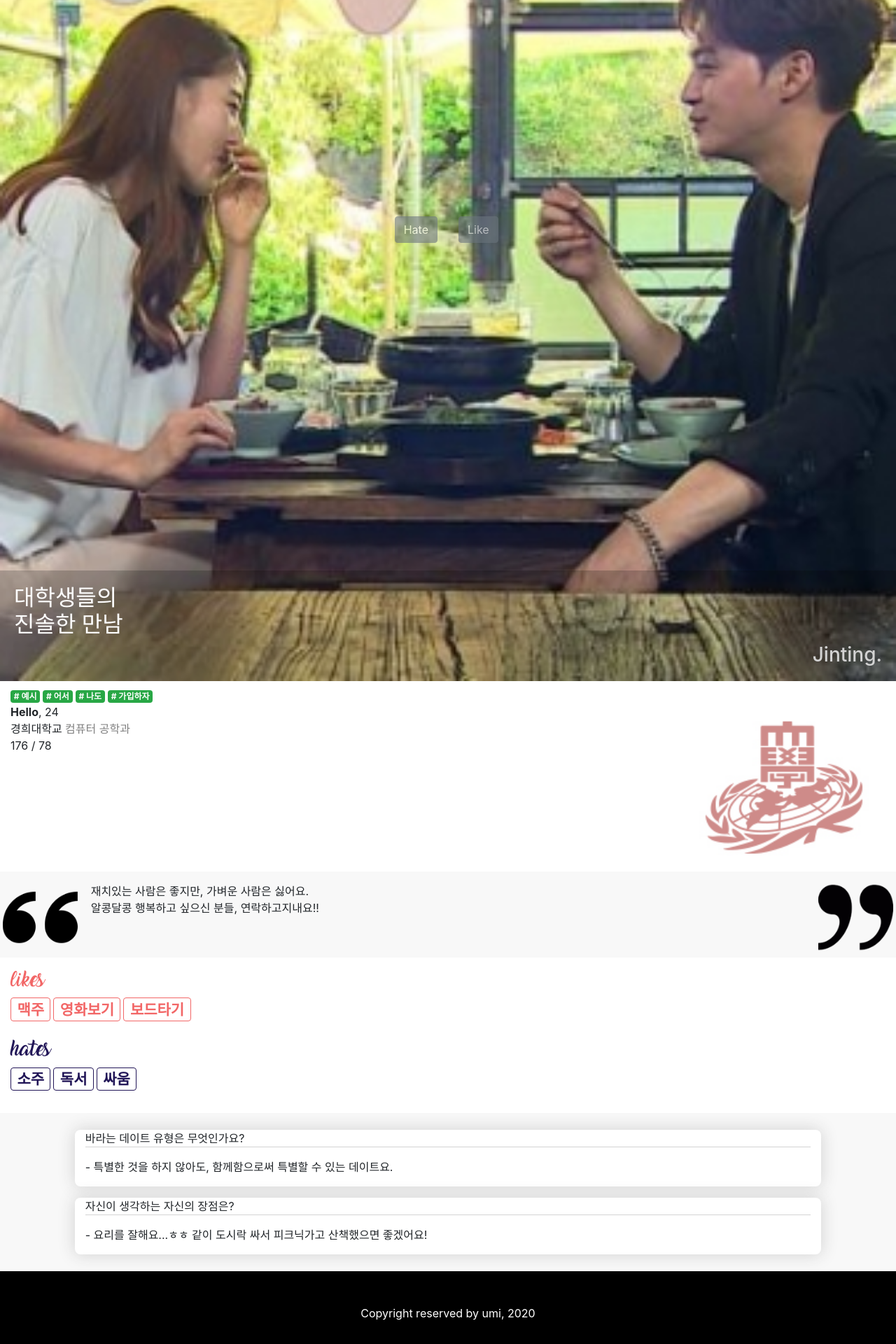
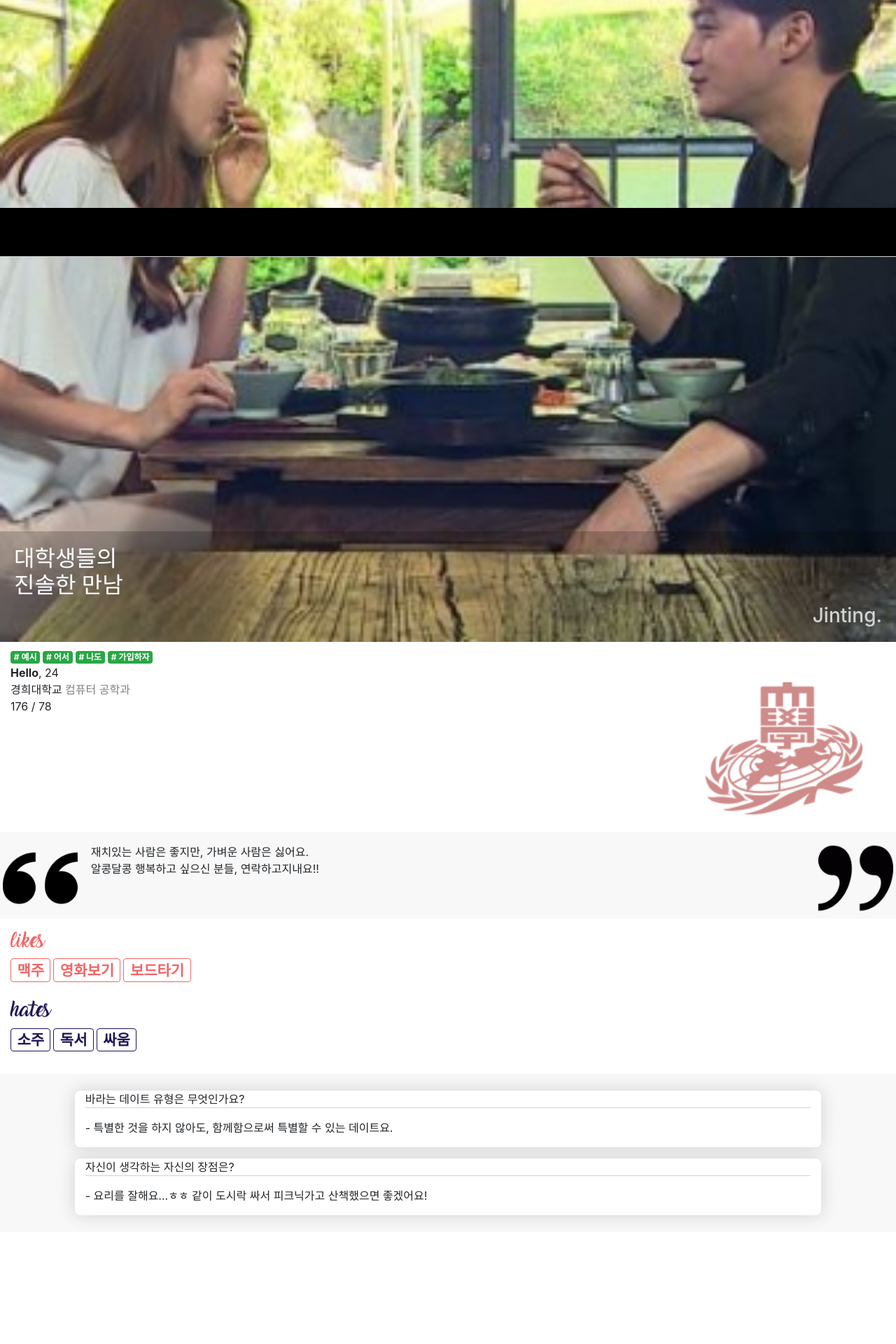
Before and after one commit to umi0410/meet, a React (Create React App) app: page / in a window 1280 px wide. Shown: the part 433-2353 px from the top of the page at 70% size. After the commit the page ends 2263 px from the top, so only its background shows below. Built offline with nearby package versions, Linux system fonts and the light colour scheme; no server answers.

Commit message:
메시지 보내고 스크롤, 받을 땐 아직

```diff
--- a/src/App.js
+++ b/src/App.js
@@ -30,6 +30,7 @@ import utils from "./utils";
 
 import MainPage from "./MainPage";
 import AppBar from "./AppBar";
+import BottomBar from "./BottomBar";
 import LoginPage from "./LoginPage";
 import RegisterPage from "./RegisterPage";
 import MyPage from "./MyPage";
@@ -105,7 +106,7 @@ class App extends Component {
 										console.log("reday");
 										registration.showNotification(
 											`${data.sender.nickname +
-												"sent a message"}`,
+												"  sent a message"}`,
 											{
 												body: data.data,
 												icon:
@@ -125,33 +126,11 @@ class App extends Component {
 									});
 								}
 							});
-
-							//navigator.serviceWorker.ready 이후 showNotification은 원래 기본적인 service worker
-							//Notification은 Firebase 의 service worker.
-							// new Notification(
-							// 	data.sender.nickname + "으로 부터 메시지",
-							// 	{
-							// 		body: data.data,
-							// 		//이미지 어떻게 넣냐..
-							// 		imageUrl:
-							// 			"https://previews.123rf.com/images/avectors/avectors1803/avectors180300188/98093154-heart-logo-vector-icon-isolated-modern-abstract-line-black-heart-symbol-.jpg",
-							// 		icon:
-							// 			"https://previews.123rf.com/images/avectors/avectors1803/avectors180300188/98093154-heart-logo-vector-icon-isolated-modern-abstract-line-black-heart-symbol-.jpg",
-							// 		image:
-							// 			"https://previews.123rf.com/images/avectors/avectors1803/avectors180300188/98093154-heart-logo-vector-icon-isolated-modern-abstract-line-black-heart-symbol-.jpg"
-							// 	}
-							// );
 						}
 					}
 				});
 			}
 		}
-		// setInterval(() => {
-		// 	console.log(this.state.isScreenVisible);
-		// }, 1000);
-		//   socket.on('chat message', function(msg){
-		//     $('#messages').append($('<li>').text(msg));
-		//   });
 	}
 	loadProfilePage = event => {};
 	setUserToRead = _id => {
@@ -182,7 +161,6 @@ class App extends Component {
 					client="ca-pub-7292810486004926"
 					slot="7806394673"
 				/> */}
-				<h1>{"" + this.state.isScreenVisible}</h1>
 				<BrowserRouter>
 					<Route
 						exact
@@ -226,7 +204,9 @@ class App extends Component {
 				</BrowserRouter>
 
 				{/* Footer */}
-				<Container fluid={true}>
+
+				<BottomBar></BottomBar>
+				{/* <Container fluid={true}>
 					<Row style={{ background: "black" }} className="pt-5 pb-3">
 						<Container>
 							<p style={{ textAlign: "center", color: "white" }}>
@@ -234,7 +214,7 @@ class App extends Component {
 							</p>
 						</Container>
 					</Row>
-				</Container>
+				</Container> */}
 			</div>
 		);
 	}
--- /dev/null
+++ b/src/BottomBar.js
@@ -0,0 +1,42 @@
+import React, { useState, Component, Fragment } from "react";
+import {
+	Button,
+	Collapse,
+	Navbar,
+	NavbarToggler,
+	NavbarBrand,
+	Nav,
+	NavItem,
+	NavLink,
+	Container,
+	Row,
+	Col,
+	Badge,
+	Fade
+} from "reactstrap";
+class BottomBar extends Component {
+	constructor(props) {
+		super(props);
+	}
+	componentDidMount() {}
+	render() {
+		return (
+			<Fragment>
+				<div
+					class="bottom-margin-box"
+					style={{ height: "70px", width: "90%" }}></div>
+				<Navbar
+					color="faded"
+					light
+					fixed="bottom"
+					style={{
+						height: "70px",
+						borderBottom: "1px solid lightgray",
+						background: "black"
+					}}></Navbar>
+			</Fragment>
+		);
+	}
+}
+
+export default BottomBar;
--- a/src/Messenger/MessengerDetail.js
+++ b/src/Messenger/MessengerDetail.js
@@ -30,11 +30,15 @@ import MessageBoxMe from "./MessageBoxMe";
 import MessageBoxPartner from "./MessageBoxPartner";
 
 class MessengerDetail extends Component {
-	state = {
-		input: {},
-		messages: [],
-		matches: {}
-	};
+	constructor(props) {
+		super(props);
+		this.state = {
+			input: {},
+			messages: [],
+			matches: {}
+		};
+		// this.scrollToBottom();
+	}
 
 	handleInputChage = utils.handleInputChange.bind(this);
 	handleCopyMessage = () => {
@@ -46,6 +50,7 @@ class MessengerDetail extends Component {
 	};
 	sendMessage = e => {
 		e.preventDefault();
+
 		let socket = this.props.user.socket;
 		socket.emit("sendMessage", {
 			sender: {
@@ -59,23 +64,35 @@ class MessengerDetail extends Component {
 			},
 			message: this.state.input.message
 		});
+		console.log("sent");
 	};
 	addMessage = message => {
+		console.log("adding");
 		let messages = [...this.state.messages];
 		messages.push(message);
 		this.setState({
 			...this.state,
 			messages: messages
 		});
+		this.scrollToBottom();
 	};
 	handleAddingMessage = e => {
+		console.log("adding");
 		let socket = this.props.user.socket;
 
 		socket.on("sentMessage", this.addMessage);
 		socket.on("receiveMessage", this.addMessage);
 	};
 
+	scrollToBottom = e => {
+		document
+			.querySelector("#inputMessage")
+			.scrollIntoView({ behavior: "smooth" });
+	};
+
 	componentDidMount() {
+		console.log("Messenger detail mount");
+		this.handleAddingMessage();
 		fetch(
 			process.env.REACT_APP_API_URL +
 				`/matches/${this.props.user.chatRoom._id}`,
@@ -94,13 +111,12 @@ class MessengerDetail extends Component {
 				//아주 위험한 행위지만 일당 쿠키 그냥 박음
 				// console.log(data);
 				this.setState({ ...this.State, ...data });
-				// console.log(this.state);
+				document.querySelector("#inputMessage").scrollIntoView();
 			})
 			.catch(err => {
 				console.error("Error:", err);
-				alert("대화 내용을 가져오는 데에 실패했습니다.");
+				// alert("대화 내용을 가져오는 데에 실패했습니다.");
 			});
-		this.handleAddingMessage();
 	}
 	render() {
 		return (
@@ -109,8 +125,6 @@ class MessengerDetail extends Component {
 				<div style={{ background: "#f8f8f8" }}>
 					{/* 주고 받은 메시지 */}
 					<Container fluid={true}>
-						{/* 상대방 */}
-
 						{this.state.messages.map(message => {
 							//내 꺼
 							if (
@@ -131,14 +145,14 @@ class MessengerDetail extends Component {
 							}
 						})}
 					</Container>
-
+					{/* form */}
 					<Container fluid={true}>
 						<Form>
 							<Container fluid={true}>
 								<FormGroup
 									row
 									className="justify-content-center">
-									<Col xs="9" className="pl-0">
+									<Col xs="9" className="p-0">
 										<Input
 											type="textarea"
 											name="message"
@@ -147,12 +161,20 @@ class MessengerDetail extends Component {
 											onChange={this.handleInputChage(
 												"message"
 											)}
+											style={{
+												borderRadius: "8px 0px 0px 8px"
+											}}
 										/>
 									</Col>
-									<Col xs="2" className="pr-0">
+									<Col xs="3" className="p-0">
 										<Button
 											block
-											onClick={this.sendMessage}>
+											onClick={this.sendMessage}
+											style={{
+												paddingLeft: "2px",
+												paddingRight: "2px",
+												borderRadius: "0px 8px 8px 0px"
+											}}>
 											Send
 										</Button>
 									</Col>
--- a/src/Messenger/MessengerList.js
+++ b/src/Messenger/MessengerList.js
@@ -34,6 +34,7 @@ class MessengerList extends Component {
 		console.log(process.env.REACT_APP_API_URL + `/matches`);
 	}
 	componentDidMount() {
+		console.log("Messenger list mount");
 		fetch(process.env.REACT_APP_API_URL + `/matches`, {
 			method: "get",
 			headers: {
@@ -109,7 +110,10 @@ class MessengerList extends Component {
 										</span>
 									</p>
 									<p style={{ fontSize: "0.8rem" }}>
-										{partner.profileMessage}
+										{console.log(match)}
+										{match.lastMessage
+											? match.lastMessage.data
+											: "먼저 인사해보세요."}
 									</p>
 								</Col>
 							</Row>
```
